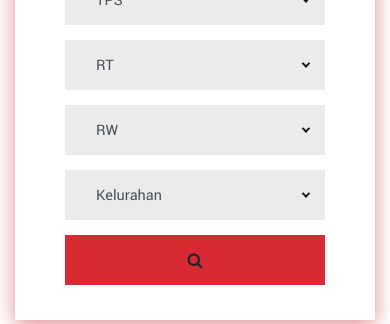
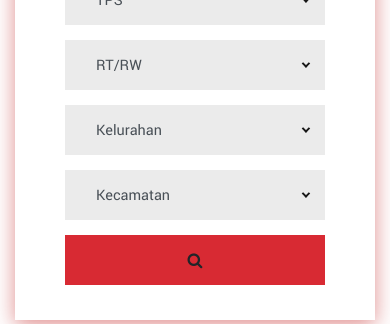
Before and after one commit to Kisusyenni-venessa/gemilih, a PHP site: page /lokasi-tps.php in a window 390 px wide. Shown: the part 1060-1384 px from the top of the page. Run offline with PHP 8.4, Linux system fonts and the light colour scheme; some libraries are stand-ins or nearby versions.

Commit message:
Modif lokasi tps page

```diff
--- a/lokasi-tps.php
+++ b/lokasi-tps.php
@@ -45,7 +45,7 @@
                         <!-- Filter Search Form -->
                         <form>
                             <div class="row half-gutters">
-                                <div class="col-lg-3 col-md-6 col-sm-6">
+                                <div class="col-lg-3 col-md-4 col-sm-6">
                                 <div class="lawFirm--filter">
                                         <!-- TPS -->
                                         <select class="form-control">
@@ -64,41 +64,21 @@
                                     </div>
                                 </div>
 
-                                <div class="col-lg-3 col-md-6 col-sm-6">
+                                <div class="col-lg-2 col-md-4 col-sm-6">
                                     <div class="lawFirm--filter">
                                         <!-- RT -->
                                         <select class="form-control">
-                                            <option selected>RT</option>
-                                                <option>RT 01</option>
-                                                <option>RT 02</option>
-                                                <option>RT 03</option>
-                                                <option>RT 04</option>
-                                                <option>RT 05</option>
-                                                <option>RT 06</option>
-                                                <option>RT 07</option>
-                                                <option>RT 08</option>
-                                                <option>RT 09</option>
-                                                <option>RT 10</option>
-                                        </select>
-                                    </div>
-                                </div>
-
-                                <div class="col-lg-2 col-md-4 col-sm-6">
-                                    <div class="lawFirm--filter">
-                                        <!-- State Select -->
-                                        <!-- RT -->
-                                        <select class="form-control">
-                                            <option selected>RW</option>
-                                                <option>RW 01</option>
-                                                <option>RW 02</option>
-                                                <option>RW 03</option>
-                                                <option>RW 04</option>
-                                                <option>RW 05</option>
-                                                <option>RW 06</option>
-                                                <option>RW 07</option>
-                                                <option>RW 08</option>
-                                                <option>RW 09</option>
-                                                <option>RW 10</option>
+                                            <option selected>RT/RW</option>
+                                                <option>01/01</option>
+                                                <option>01/02</option>
+                                                <option>02/04</option>
+                                                <option>05/06</option>
+                                                <option>07/07</option>
+                                                <option>07/08</option>
+                                                <option>08/09</option>
+                                                <option>09/10</option>
+                                                <option>11/12</option>
+                                                <option>12/13</option>
                                         </select>
                                     </div>
                                 </div>
@@ -174,6 +154,26 @@
                                         </select>
                                     </div>
                                 </div>
+                                <div class="col-lg-3 col-md-6 col-sm-6">
+                                    <div class="lawFirm--filter">
+                                        <!-- Location Select -->
+                                        <select class="form-control">
+                                            <option selected>Kecamatan</option>
+                                            <option>Batam Kota</option>
+                                            <option>Batu Aji</option>
+                                            <option>Batu Ampar</option>
+                                            <option>Belakang Padang</option>
+                                            <option>Bengkong</option>
+                                            <option>Bulang</option>
+                                            <option>Galang</option>
+                                            <option>Lubuk Baja</option>
+                                            <option>Nongsa</option>
+                                            <option>Sagulung</option>
+                                            <option>Sei Beduk</option>
+                                            <option>Sekupang</option>
+                                        </select>
+                                    </div>
+                                </div>
                                 <div class="col-lg-1 col-md-2">
                                     <!-- Searc Button -->
                                     <button class="btn btn-block"><i class="fa fa-search"></i></button>
```
